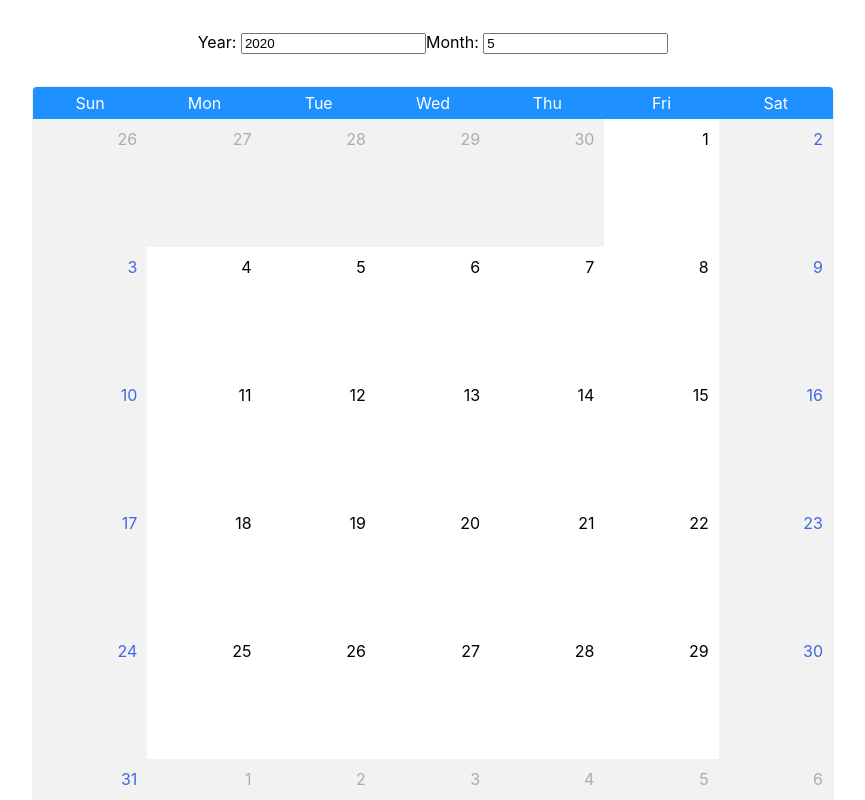
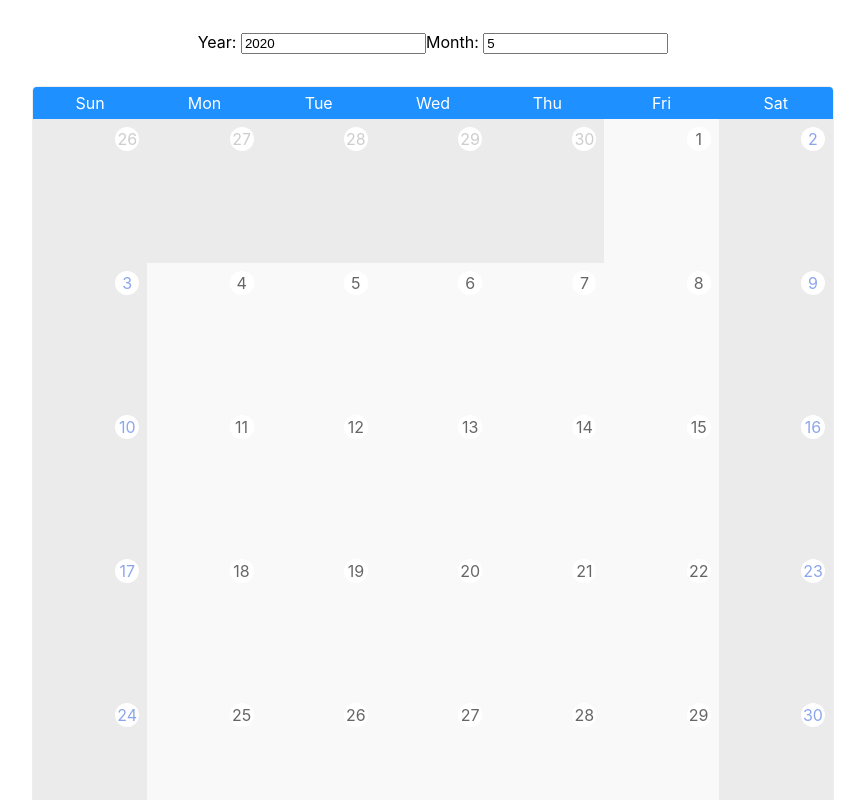
Before and after one commit to celsobonutti/calendar, a React (Create React App) app: page / in a window 1280 px wide. Shown: the top 800 px of the page, without its empty margins (207-1072 px from the left). Built offline with nearby package versions, Linux system fonts and the light colour scheme.

Commit message:
Makes reminders more beautiful

```diff
--- a/src/components/Day/Day.tsx
+++ b/src/components/Day/Day.tsx
@@ -11,29 +11,61 @@
 
 const Container = styled.div<ContainerProps>`
   display: flex;
-  justify-content: center;
+  flex-direction: column;
+  justify-content: flex-start;
   align-items: center;
+  overflow: hidden;
+  white-space: nowrap;
+
+
   position: relative;
+  padding: .5em;
 
   cursor: pointer;
 
-  width: 100%;
   height: 8em;
+  background-color: ${(props) => (props.outOfWeek ? '#DDDDDD' : '#F5F5F5')};
+`;
 
-  background-color: ${(props) => (props.outOfWeek ? '#F2F2F2' : 'white')};
+const Overlay = styled.div`
+  position: absolute;
+  top: 0px;
+  right: 0px;
+  bottom: 0px;
+  left: 0px;
 
-  &:hover > p {
-    font-weight: bold;
-    transition: .2s linear;
+  background-color: white;
+  opacity: 0.4;
+
+  &:hover {
+    opacity: 0;
+
+    transition: opacity 0.2s ease-in-out;
   }
 `;
 
+const DateContainer = styled.div`
+  align-self: flex-end;
+  margin-bottom: .4em;
+
+  display: flex;
+  align-items: center;
+  justify-content: center;
+
+  width: 1.5em;
+  height: 1.5em;
+  border-radius: 50%;
+  background-color: white;
+`;
+
 const Date = styled.p`
-  position: absolute;
-  top: 10px;
-  right: 10px;
+  font-size: 1em;
+  color: ${(props) => props.color};
 
-  color: ${(props) => props.color};
+  ${Container}:hover & {
+    font-weight: bold;
+    transition: 0.2s linear;
+  }
 `;
 
 interface DayProps {
@@ -64,11 +96,14 @@
         onClick(day);
       }}
     >
-      <Date color={color}>
-        <time dateTime={format(day, 'EEEE, MMM do, yyyy')}>{getDate(day)}</time>
-      </Date>
+      <Overlay />
+      <DateContainer>
+        <Date color={color}>
+          <time dateTime={format(day, 'EEEE, MMM do, yyyy')}>{getDate(day)}</time>
+        </Date>
+      </DateContainer>
       {dayReminders.map((reminder) => (
-        <CompactReminder reminder={reminder} />
+        <CompactReminder reminder={reminder} key={reminder.id} />
       ))}
     </Container>
   );
--- a/src/components/Reminders/CompactReminder.tsx
+++ b/src/components/Reminders/CompactReminder.tsx
@@ -7,7 +7,18 @@
 }
 
 const Container = styled.div<ContainerProps>`
+  margin-bottom: 0.2em;
+
+  border-radius: 2px;
+  padding: 0.2em;
+
+  width: 100%;
   background-color: ${(props) => props.color};
+`;
+
+const Text = styled.p`
+  overflow: hidden;
+  text-overflow: ellipsis;
 `;
 
 interface CompactReminderProps {
@@ -17,7 +28,7 @@
 export const CompactReminder = ({ reminder }: CompactReminderProps) => {
   return (
     <Container color={reminder.color}>
-      <p>{reminder.title}</p>
+      <Text>{reminder.title}</Text>
     </Container>
   );
 };
```
